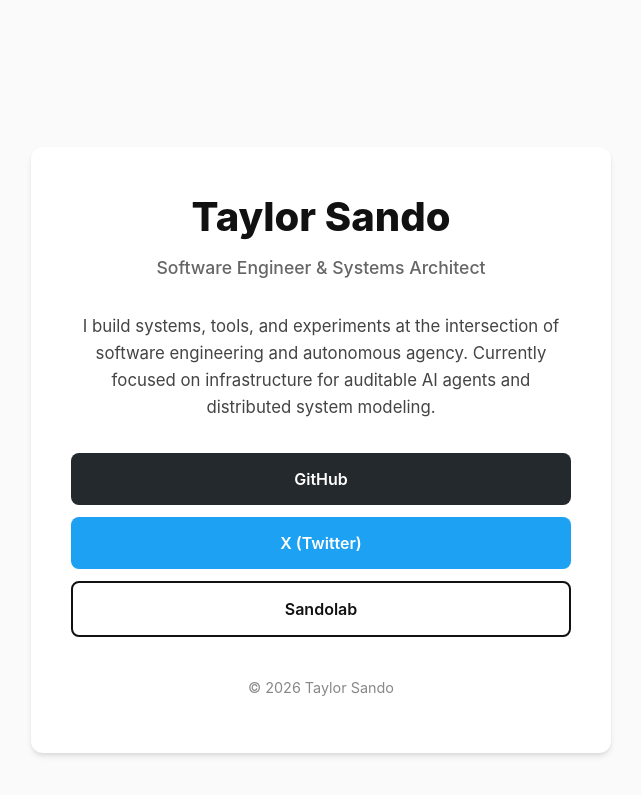
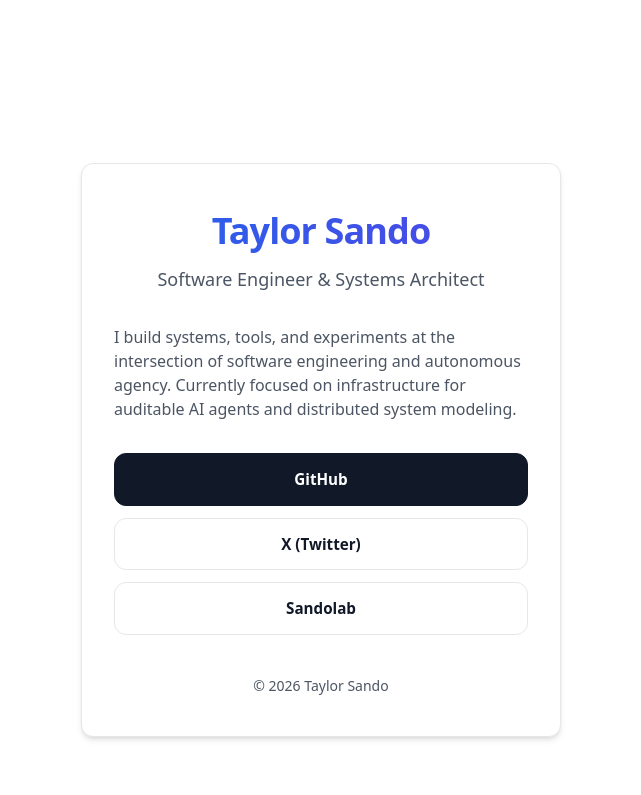
Before and after one commit to taylorSando/taylorSando.github.io, a Jekyll site: the page built from index.html, in a window 1280 px wide. Shown: the top 795 px of the page, without its empty margins (319-960 px from the left). Built offline with Jekyll 4.4.1, drawn with Linux system fonts in a browser that asks for light colours.

Commit message:
style: implement modern css variables and card-based layout

```diff
--- a/_layouts/landing.html
+++ b/_layouts/landing.html
@@ -1,16 +1,20 @@
 <!DOCTYPE html>
 <html lang="{{ page.lang | default: site.lang | default: "en" }}">
-
-  {% include head.html %}
-
-  <body style="margin: 0; padding: 0; background: #fafafa; color: #111; font-family: -apple-system, BlinkMacSystemFont, 'Segoe UI', Roboto, Helvetica, Arial, sans-serif;">
-
-    <div style="min-height: 100vh; display: flex; align-items: center; justify-content: center; padding: 20px; box-sizing: border-box;">
-      <div style="max-width: 500px; width: 100%; text-align: center; background: #fff; padding: 40px; border-radius: 12px; box-shadow: 0 4px 6px -1px rgba(0, 0, 0, 0.1), 0 2px 4px -1px rgba(0, 0, 0, 0.06);">
+  <head>
+    <meta charset="utf-8">
+    <meta http-equiv="X-UA-Compatible" content="IE=edge">
+    <meta name="viewport" content="width=device-width, initial-scale=1">
+    <title>{{ site.title }}</title>
+    <link rel="stylesheet" href="{{ "/css/landing.css" | prepend: site.baseurl }}">
+    {% if site.google_analytics %}
+      {% include google-analytics.html %}
+    {% endif %}
+  </head>
+  <body>
+    <div class="landing-container">
+      <div class="card">
         {{ content }}
       </div>
     </div>
-
   </body>
-
 </html>
--- /dev/null
+++ b/css/landing.css
@@ -0,0 +1,132 @@
+:root {
+  /* Modern Color Palette - High Contrast & accessible */
+  --bg-color: #ffffff;
+  --text-main: #111827;
+  --text-muted: #4b5563;
+  --accent-primary: #2563eb;
+  --accent-secondary: #4f46e5;
+  --border-color: #e5e7eb;
+  --card-bg: #ffffff;
+
+  /* Layout Spacing */
+  --space-unit: 1rem;
+  --container-max: 480px;
+  --radius: 12px;
+
+  /* Shadows */
+  --shadow-sm: 0 1px 2px 0 rgb(0 0 0 / 0.05);
+  --shadow-md: 0 4px 6px -1px rgb(0 0 0 / 0.1), 0 2px 4px -2px rgb(0 0 0 / 0.1);
+}
+
+/* Dark Mode Fallback/Auto-detection */
+@media (prefers-color-scheme: dark) {
+  :root {
+    --bg-color: #030712;
+    --text-main: #f9fafb;
+    --text-muted: #9ca3af;
+    --border-color: #1f2937;
+    --card-bg: #111827;
+    --accent-primary: #3b82f6;
+    --shadow-md: 0 10px 15px -3px rgb(0 0 0 / 0.5);
+  }
+}
+
+* {
+  box-sizing: border-box;
+  margin: 0;
+  padding: 0;
+}
+
+body {
+  background-color: var(--bg-color);
+  color: var(--text-main);
+  font-family: ui-sans-serif, system-ui, -apple-system, BlinkMacSystemFont, "Segoe UI", Roboto, "Helvetica Neue", Arial, sans-serif;
+  line-height: 1.5;
+  -webkit-font-smoothing: antialiased;
+}
+
+.landing-container {
+  min-height: 100vh;
+  display: flex;
+  align-items: center;
+  justify-content: center;
+  padding: var(--space-unit);
+}
+
+.card {
+  max-width: var(--container-max);
+  width: 100%;
+  background-color: var(--card-bg);
+  padding: 2.5rem 2rem;
+  border-radius: var(--radius);
+  border: 1px solid var(--border-color);
+  box-shadow: var(--shadow-md);
+  text-align: center;
+}
+
+.header h1 {
+  font-size: 2.25rem;
+  font-weight: 800;
+  letter-spacing: -0.025em;
+  margin-bottom: 0.5rem;
+  background: linear-gradient(to right, var(--accent-primary), var(--accent-secondary));
+  -webkit-background-clip: text;
+  -webkit-text-fill-color: transparent;
+}
+
+.header p {
+  color: var(--text-muted);
+  font-weight: 500;
+  font-size: 1.125rem;
+}
+
+.bio {
+  margin: 2rem 0;
+  color: var(--text-muted);
+  font-size: 1rem;
+  text-align: left;
+}
+
+.links {
+  display: flex;
+  flex-direction: column;
+  gap: 0.75rem;
+}
+
+.btn {
+  display: block;
+  padding: 0.875rem 1rem;
+  text-decoration: none;
+  font-weight: 600;
+  border-radius: var(--radius);
+  transition: all 0.2s cubic-bezier(0.4, 0, 0.2, 1);
+  border: 1px solid var(--border-color);
+  font-size: 0.95rem;
+}
+
+.btn-primary {
+  background-color: var(--text-main);
+  color: var(--bg-color);
+  border-color: var(--text-main);
+}
+
+.btn-primary:hover {
+  opacity: 0.9;
+  transform: translateY(-1px);
+}
+
+.btn-outline {
+  background-color: transparent;
+  color: var(--text-main);
+}
+
+.btn-outline:hover {
+  background-color: var(--border-color);
+  transform: translateY(-1px);
+}
+
+footer {
+  margin-top: 2.5rem;
+  font-size: 0.875rem;
+  color: var(--text-muted);
+}
--- a/index.html
+++ b/index.html
@@ -2,38 +2,36 @@
 layout: landing
 ---
 
-<header style="margin-bottom: 24px;">
-  <h1 style="margin: 0; font-size: 2.5rem; font-weight: 800; color: #111;">Taylor Sando</h1>
-  <p style="margin: 8px 0 0; color: #666; font-size: 1.1rem; font-weight: 500;">Software Engineer & Systems Architect</p>
+<header class="header">
+  <h1>Taylor Sando</h1>
+  <p>Software Engineer & Systems Architect</p>
 </header>
 
-<main>
-  <div style="margin: 32px 0; line-height: 1.6; color: #444; font-size: 1.05rem;">
+<div class="bio">
   <p>
     I build systems, tools, and experiments at the intersection of software engineering and autonomous agency.
     Currently focused on infrastructure for auditable AI agents and distributed system modeling.
   </p>
 </div>
 
-  <div style="display: flex; flex-direction: column; gap: 12px;">
+<div class="links">
   {% if site.github_username %}
-    <a href="https://github.com/{{ site.github_username }}" style="display: block; padding: 14px; background: #24292e; color: #fff; text-decoration: none; border-radius: 8px; font-weight: 600; transition: transform 0.1s;">
+  <a href="https://github.com/{{ site.github_username }}" class="btn btn-primary">
     GitHub
   </a>
   {% endif %}
 
   {% if site.twitter_username %}
-    <a href="https://twitter.com/{{ site.twitter_username }}" style="display: block; padding: 14px; background: #1da1f2; color: #fff; text-decoration: none; border-radius: 8px; font-weight: 600; transition: transform 0.1s;">
+  <a href="https://twitter.com/{{ site.twitter_username }}" class="btn btn-outline">
     X (Twitter)
   </a>
   {% endif %}
 
-    <a href="https://sandolab.xyz" style="display: block; padding: 14px; background: #fff; color: #111; text-decoration: none; border: 2px solid #111; border-radius: 8px; font-weight: 600; transition: transform 0.1s;">
+  <a href="https://sandolab.xyz" class="btn btn-outline">
     Sandolab
   </a>
 </div>
-</main>
 
-<footer style="margin-top: 40px; font-size: 0.9rem; color: #888;">
+<footer>
   <p>© {{ site.time | date: "%Y" }} Taylor Sando</p>
 </footer>
```
Lines whose indentation alone changed are shown as unchanged.
